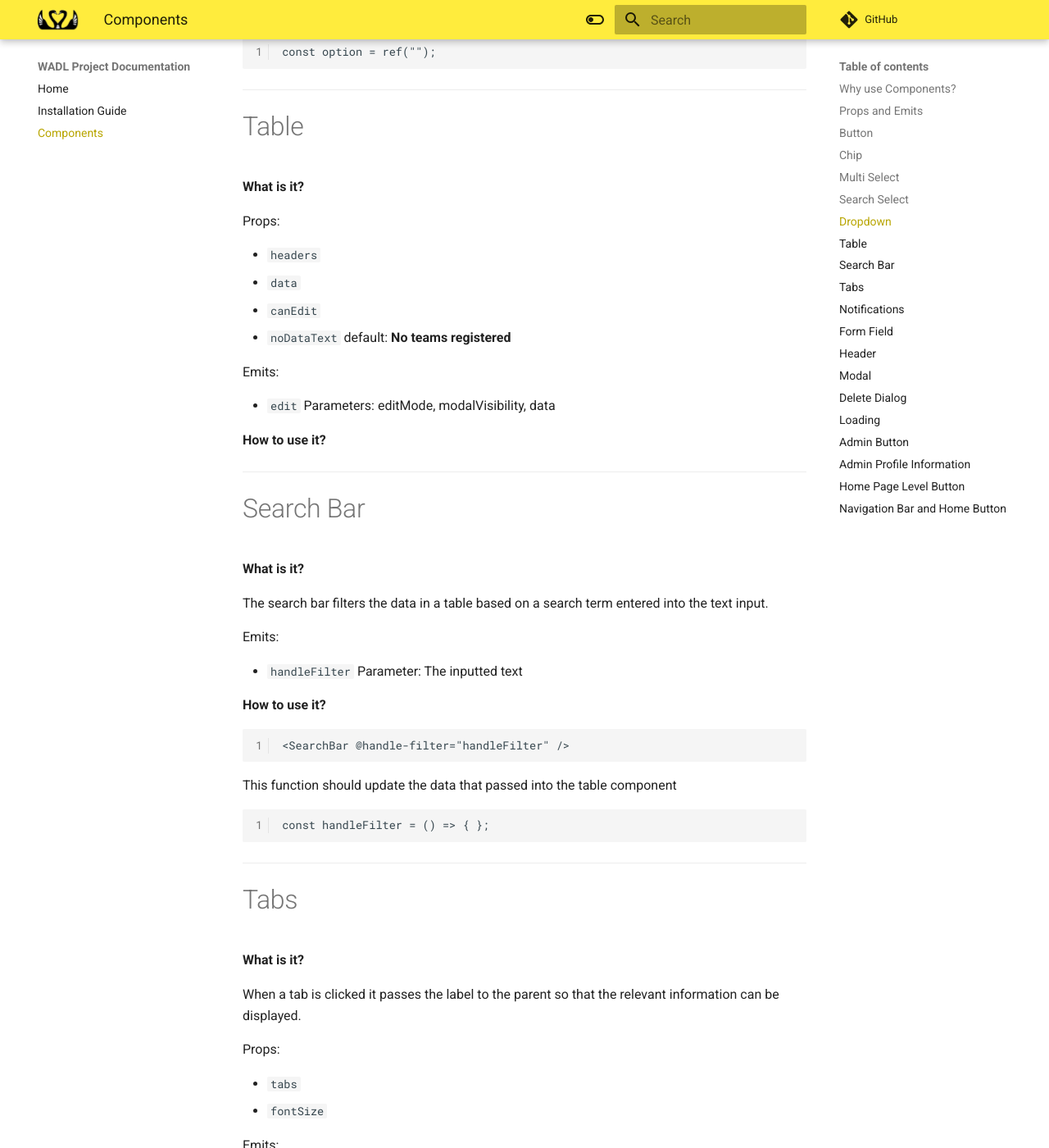
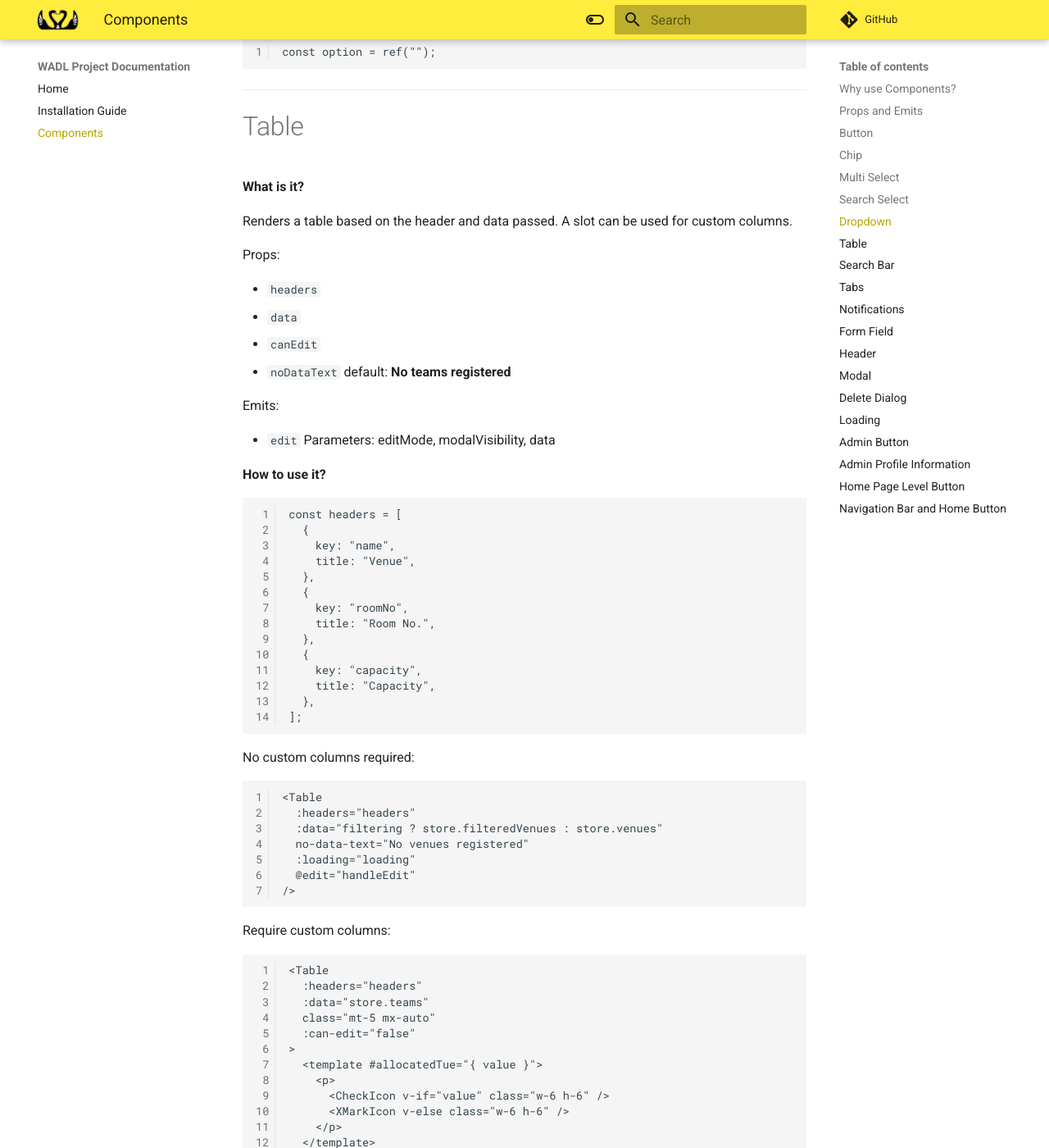
Before and after one commit to codersforcauses/wadl, an MkDocs documentation site: the page built from docs/docs/components.md, in a window 1280 px wide and 1400 px high, scrolled down 4116 px. Shown: the whole window at 82% size. Built offline with MkDocs 1.6.1 and Material for MkDocs 9.7.7, drawn with Linux system fonts in a browser that asks for light colours; comment, search, counter and statistics services are not loaded; some of the changed text lies outside the part shown.

Commit message:
Completed components document

````diff
--- a/docs/docs/components.md
+++ b/docs/docs/components.md
@@ -189,6 +189,8 @@ const option = ref("");
 
 **What is it?**
 
+Renders a table based on the header and data passed. A slot can be used for custom columns.
+
 Props:
 
 - `headers`
@@ -201,6 +203,64 @@ Emits:
 - `edit` Parameters: editMode, modalVisibility, data
 
 **How to use it?**
+
+```
+const headers = [
+  {
+    key: "name",
+    title: "Venue",
+  },
+  {
+    key: "roomNo",
+    title: "Room No.",
+  },
+  {
+    key: "capacity",
+    title: "Capacity",
+  },
+];
+```
+
+No custom columns required:
+
+```
+<Table
+  :headers="headers"
+  :data="filtering ? store.filteredVenues : store.venues"
+  no-data-text="No venues registered"
+  :loading="loading"
+  @edit="handleEdit"
+/>
+```
+
+Require custom columns:
+
+```
+<Table
+  :headers="headers"
+  :data="store.teams"
+  class="mt-5 mx-auto"
+  :can-edit="false"
+>
+  <template #allocatedTue="{ value }">
+    <p>
+      <CheckIcon v-if="value" class="w-6 h-6" />
+      <XMarkIcon v-else class="w-6 h-6" />
+    </p>
+  </template>
+  <template #allocatedWed="{ value }">
+    <p>
+      <CheckIcon v-if="value" class="w-6 h-6" />
+      <XMarkIcon v-else class="w-6 h-6" />
+    </p>
+  </template>
+  <template #venuePreference="{ value }">
+    <p v-for="(ven, idx) in value" :key="idx" class="text-xs">
+      {{ idx + 1 }}. {{ ven }}
+    </p>
+  </template>
+</Table>
+```
 
 ---
 
@@ -271,8 +331,33 @@ const handleTabClicked = (tab) => { };
 # Notifications
 
 **What is it?**
+A small popup that display information on a successful or unsuccessful request.
+
+Props:
+
+- `modalVisibility` Default **false**
+- `header`
+- `body` Default **New tournament successfully created**
+- `isSuccess` Default **false**
+
+Emits:
+
+- `close`
 
 **How to use it?**
+
+```
+const notification = useNotification();
+```
+
+```
+<Notification
+  :modal-visibility="notification.isVisible"
+  :is-success="notification.isSuccess"
+  :body="notification.message"
+  @close="notification.dismiss()"
+/>
+```
 
 ---
 
@@ -485,6 +570,7 @@ Props:
 # Navigation Bar and Home Button
 
 **What are they?**
+
 The home button displays the WADL logo on the navigation bar
 
 **How to use it?**
````
